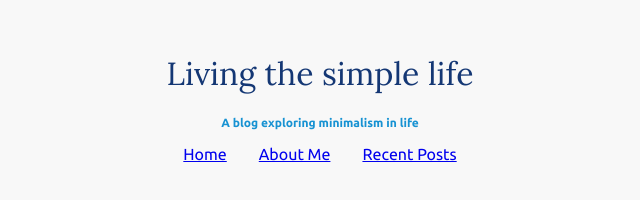
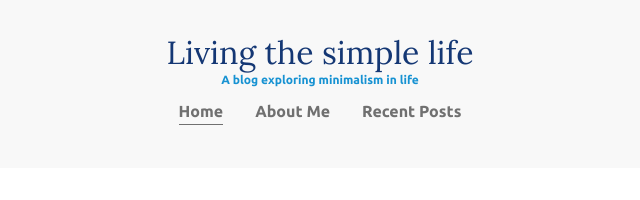
Before and after one commit to Jplaudir8/Front-end-exercises, a plain HTML site: page Creating a Navigation w:Flexbox/index.html in a window 1280 px wide. Shown: the whole page, without its empty margins (320-960 px from the left). Drawn offline with Linux system fonts and the light colour scheme.

Commit message:
added styling

```diff
--- a/Creating a Navigation w:Flexbox/css/styles.css
+++ b/Creating a Navigation w:Flexbox/css/styles.css
@@ -9,6 +9,7 @@ body {
     font-family: 'Ubuntu', sans-serif;
 }
 
+
 /* ==================
     Typography
    ================== */
@@ -18,19 +19,27 @@ h1 {
     font-weight: 400;
     color: #143774;
     font-size: 2rem;
+    margin: 0;
 }
 
 .subtitle {
-    font-weight: 700; /* designers call it bold */
+    font-weight: 700; /* designers call it as bold */
     color: #1792d2;
     font-size: .75rem;
+    margin: 0;
 }
+
+/* ==================
+    Layout
+   ================== */
 
 header {
     text-align: center;
     background: #f8f8f8;
     padding: 2em 0; /* 1em=16px */
 }
+
+/* navigation */
 
 nav ul {
     /* border: 1px solid magenta; */
@@ -68,8 +77,21 @@ nav li {
 
 nav a {
     /* border: 3px solid green; */
+    text-decoration: none;
+    color: #707070;
+    font-weight: 700;
+    padding: .25em 0;
 }
 
-nav a:hover {
+nav a:hover,
+nav a:focus {
+    color: #1792d2
+}
 
+.current-page {
+    border-bottom: 1px solid #707070;
 }
+
+.current-page:hover {
+    color: #707070;
+}
--- a/Creating a Navigation w:Flexbox/index.html
+++ b/Creating a Navigation w:Flexbox/index.html
@@ -14,7 +14,7 @@
 
             <nav>
                 <ul class="nav-list">
-                    <li class="nav-list-item"><a class="nav-link" href="#">Home</a></li>
+                    <li><a class="current-page" href="#">Home</a></li>
                     <li><a href="#">About Me</a></li>
                     <li><a href="#">Recent Posts</a></li>
                 </ul>
```
